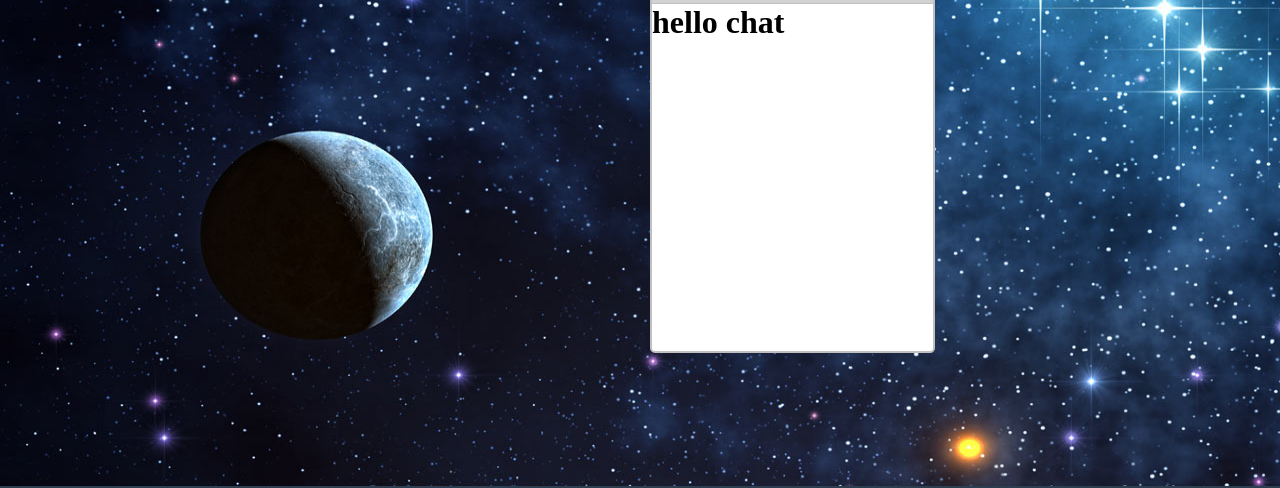
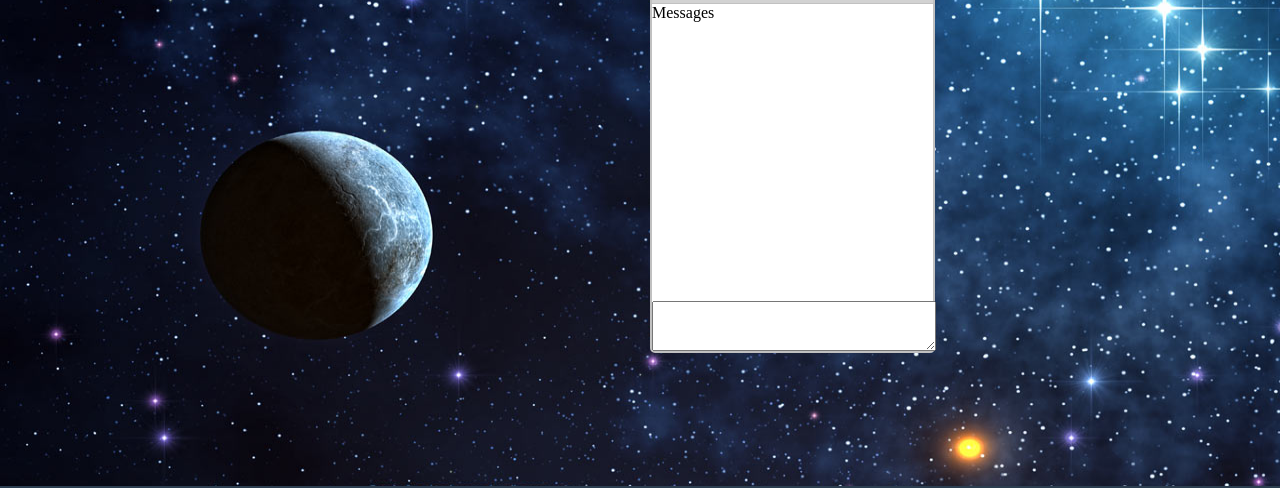
Before and after one commit to KD77/desktop-application, a website with bundled scripts: page public/index.html in a window 1280 px wide. Both pictures are taken after a click on the element "Chat App". Shown: the part 234-722 px from the top of the page. Built offline with nearby package versions, Linux system fonts and the light colour scheme; files whose address does not match are found by name.

Commit message:
chat html structure added

```diff
--- a/public/index.html
+++ b/public/index.html
@@ -93,10 +93,15 @@
     <div class="chatContainer">
       <template>
         <div class="chat">
+          <div class="messages">
+            Messages
+        </div>
+        <div class="name">
 
-        <p id="x"></p>
-
-         <h1>hello chat</h1>
+        </div>
+        <div class="text">
+            <textarea class="send"></textarea>
+        </div>
         </div>
       </template>
     </div>
```
